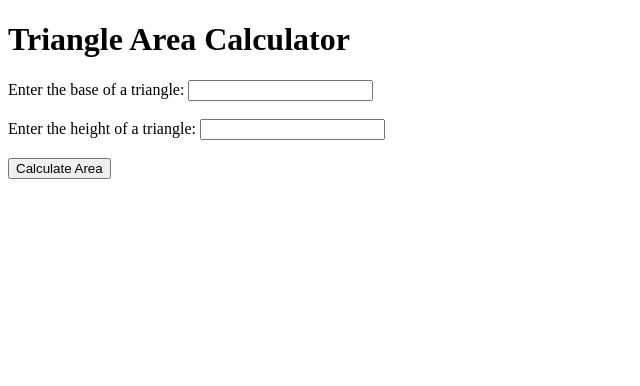
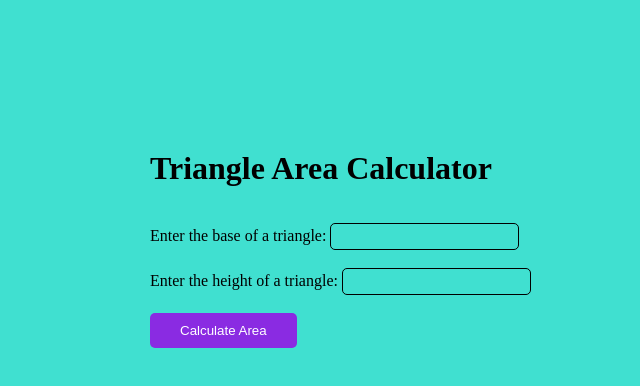
Before and after one commit to krupesh788/Area-of-triangle-js, a plain HTML site: page index.html in a window 1280 px wide. Shown: the whole page, without its empty margins (0-640 px from the left). Drawn offline with Linux system fonts and the light colour scheme.

Commit message:
changes added

```diff
--- /dev/null
+++ b/css/style.css
@@ -0,0 +1,32 @@
+*{
+    margin: 0;
+    padding: 0;
+    box-sizing: border-box;
+    background-color: turquoise;
+}
+.container{
+
+
+    margin: 150px;
+}
+input[type=text]{
+
+    color: rgb(1, 0, 80);
+    padding: 5px;
+    border-radius: 5px;
+    border: 1px solid black;
+
+}
+
+.btn{
+
+    background-color: blueviolet;
+    color: white;
+    padding: 10px 30px;
+    border: none;
+    border-radius: 5px;
+    cursor: pointer;
+}
+#p1{
+    font-size: 20px;
+}
--- a/index.html
+++ b/index.html
@@ -4,9 +4,14 @@
     <meta charset="UTF-8">
     <meta name="viewport" content="width=device-width, initial-scale=1.0">
     <title>Document</title>
+    <link rel="stylesheet" href="css/style.css">
 </head>
 <body>
-    <h1>Triangle  Area Calculator</h1>
+    <div class="container">
+
+        <h1>Triangle  Area Calculator</h1>
+        <br>
+        <br>
 
     Enter the base of a triangle:
     <input type="text" id="baseValue">
@@ -18,9 +23,13 @@
     <input type="text" id="heightValue">
     <br><br>
 
-    <button onclick="calculateArea()">Calculate Area</button>
+    <button class="btn" onclick="calculateArea()">Calculate Area</button>
+
+    <br>
+    <br>
 
     <p id = "p1"></p>
+</div>
 
     <script>
 
@@ -32,7 +41,7 @@
 
             let areaValue = ( baseValue * heightValue) / 2;
 
-            document.getElementById("p1").innerHTML =(`The area of triangle is:${areaValue}`);
+            document.getElementById("p1").innerHTML =(`The area of the triangle is:${areaValue}`);
 
         }
 
```
Also changed, not shown: Triangle Area output.png (deleted), TriangleAreaoutput.png (added).
